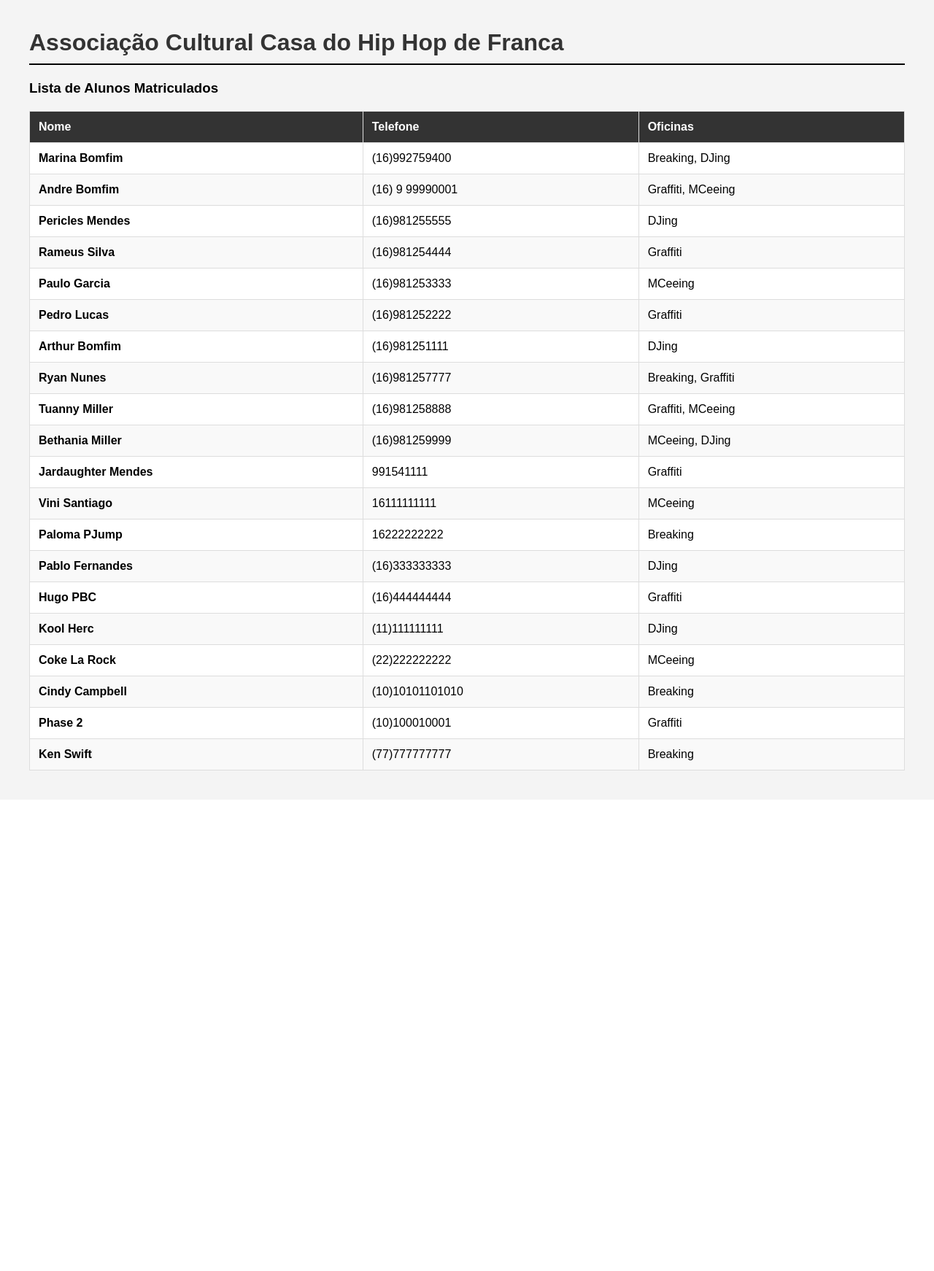
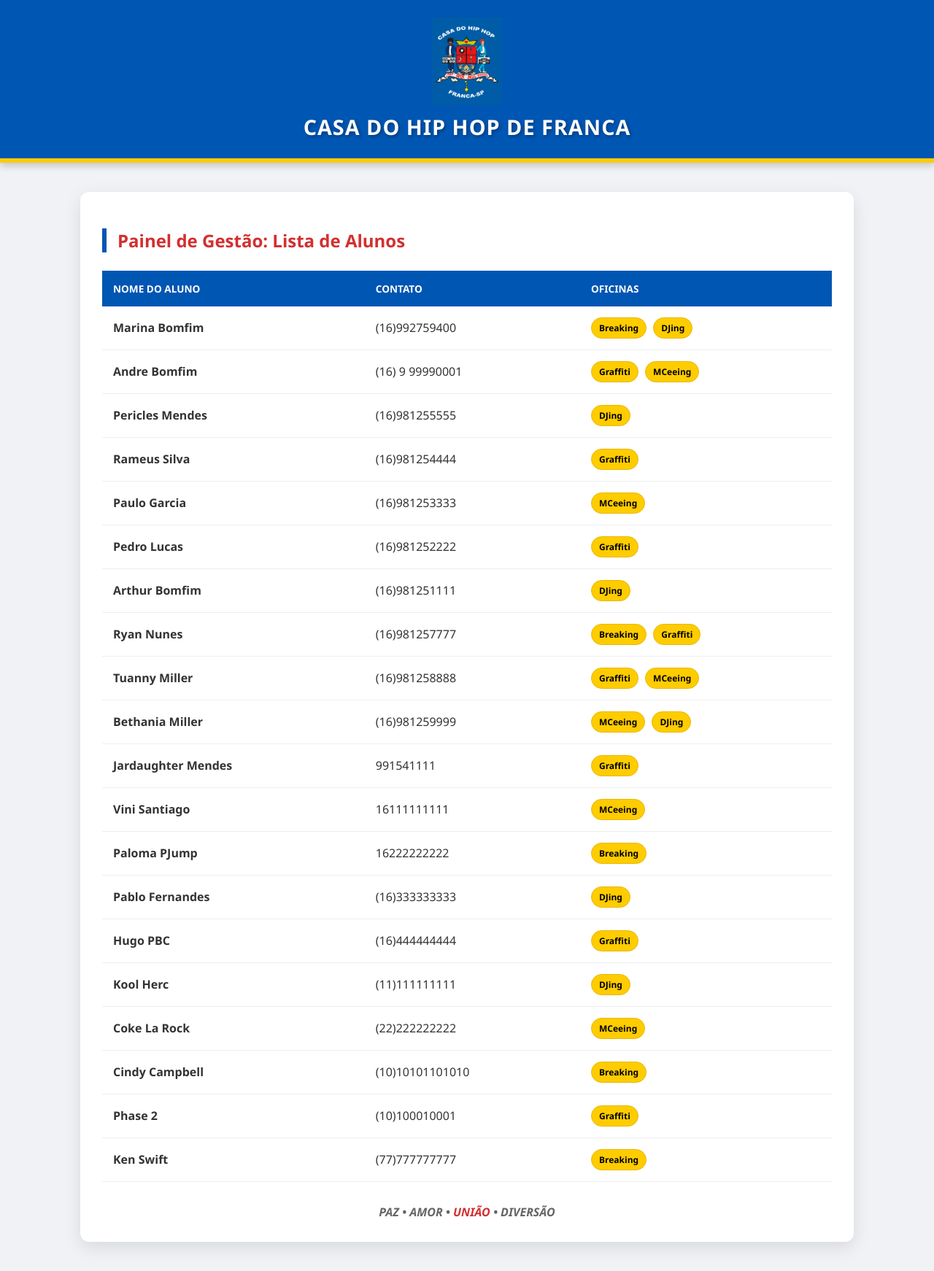
Before and after one commit to andrelkb/projeto_hiphop, a Django app: page /alunos/ in a window 1280 px wide. Shown: the whole page at 73% size. Before the commit the page ends 1056 px from the top, so only its background shows below. Run offline with Django 5.2, Linux system fonts and the light colour scheme; data comes from the database, SQL or seed files in the repository.

Commit message:
Adiciona logotipo e identidade visual oficial da Casa do Hip Hop

```diff
--- a/gestao/templates/gestao/lista_alunos.html
+++ b/gestao/templates/gestao/lista_alunos.html
@@ -1,27 +1,109 @@
-<!DOCTYPE html>
+{% load static %} <!DOCTYPE html>
 <html lang="pt-br">
 <head>
     <meta charset="UTF-8">
-    <title>Alunos - Casa do Hip Hop</title>
+    <meta name="viewport" content="width=device-width, initial-scale=1.0">
+    <title>Alunos - Casa do Hip Hop Franca</title>
     <style>
-        body { font-family: Arial, sans-serif; margin: 40px; background-color: #f4f4f4; }
-        h1 { color: #333; border-bottom: 2px solid #000; padding-bottom: 10px; }
-        table { width: 100%; border-collapse: collapse; background: white; margin-top: 20px; }
-        th, td { padding: 12px; border: 1px solid #ddd; text-align: left; }
-        th { background-color: #333; color: white; }
-        tr:nth-child(even) { background-color: #f9f9f9; }
+        body {
+            font-family: 'Segoe UI', Arial, sans-serif;
+            margin: 0;
+            background-color: #f0f2f5;
+            color: #333;
+        }
+        .header {
+            background-color: #0056b3; /* Azul Royal da Logo */
+            color: #ffffff;
+            padding: 1.5rem 2.5rem; /* Reduzi padding vertical para acomodar o logo */
+            text-align: center;
+            border-bottom: 6px solid #ffcc00;
+            box-shadow: 0 4px 10px rgba(0,0,0,0.2);
+            /* Layout flex para alinhar logo e texto verticalmente */
+            display: flex;
+            flex-direction: column;
+            align-items: center;
+        }
+        .logo-img {
+            max-height: 120px; /* Tamanho controlado do logo */
+            margin-bottom: 10px; /* Espaço entre o logo e o título */
+            display: block;
+        }
+        .header h1 {
+            margin: 0;
+            text-transform: uppercase;
+            letter-spacing: 1px;
+            text-shadow: 2px 2px 4px rgba(0,0,0,0.3);
+            font-size: 1.8rem;
+        }
+        .container {
+            max-width: 1000px;
+            margin: 40px auto;
+            padding: 30px;
+            background-color: #ffffff;
+            border-radius: 12px;
+            box-shadow: 0 8px 24px rgba(0,0,0,0.1);
+        }
+        h2 {
+            color: #d32f2f;
+            border-left: 6px solid #0056b3;
+            padding-left: 15px;
+            margin-bottom: 25px;
+        }
+        table {
+            width: 100%;
+            border-collapse: collapse;
+        }
+        th {
+            background-color: #0056b3;
+            color: white;
+            padding: 15px;
+            text-align: left;
+            text-transform: uppercase;
+            font-size: 0.85rem;
+        }
+        td {
+            padding: 15px;
+            border-bottom: 1px solid #eee;
+        }
+        tr:hover {
+            background-color: #f1f8ff;
+        }
+        .badge {
+            background-color: #ffcc00;
+            color: #000;
+            padding: 5px 10px;
+            border-radius: 20px;
+            font-size: 0.75rem;
+            font-weight: bold;
+            margin-right: 5px;
+            border: 1px solid #e6b800;
+            display: inline-block;
+        }
+        .footer-motto {
+            text-align: center;
+            margin-top: 30px;
+            color: #666;
+            font-style: italic;
+            font-weight: bold;
+        }
+        .red-text { color: #d32f2f; }
     </style>
 </head>
 <body>
 
-    <h1>Associação Cultural Casa do Hip Hop de Franca</h1>
-    <h3>Lista de Alunos Matriculados</h3>
+    <div class="header">
+        <img src="{% static 'gestao/images/logo.jpg' %}" alt="Logo Casa do Hip Hop" class="logo-img">
+        <h1>CASA DO HIP HOP DE FRANCA</h1>
+    </div>
+
+    <div class="container">
+        <h2>Painel de Gestão: Lista de Alunos</h2>
 
         <table>
             <thead>
                 <tr>
-                <th>Nome</th>
-                <th>Telefone</th>
+                    <th>Nome do Aluno</th>
+                    <th>Contato</th>
                     <th>Oficinas</th>
                 </tr>
             </thead>
@@ -32,7 +114,7 @@
                     <td>{{ aluno.telefone }}</td>
                     <td>
                         {% for oficina in aluno.oficinas.all %}
-                        {{ oficina.nome }}{% if not forloop.last %}, {% endif %}
+                            <span class="badge">{{ oficina.nome }}</span>
                         {% endfor %}
                     </td>
                 </tr>
@@ -40,5 +122,10 @@
             </tbody>
         </table>
 
+        <div class="footer-motto">
+            PAZ • AMOR • <span class="red-text">UNIÃO</span> • DIVERSÃO
+        </div>
+    </div>
+
 </body>
 </html>
```
Also changed, not shown: gestao/static/gestao/images/logo.jpg (added). Lines whose indentation alone changed are shown as unchanged.
